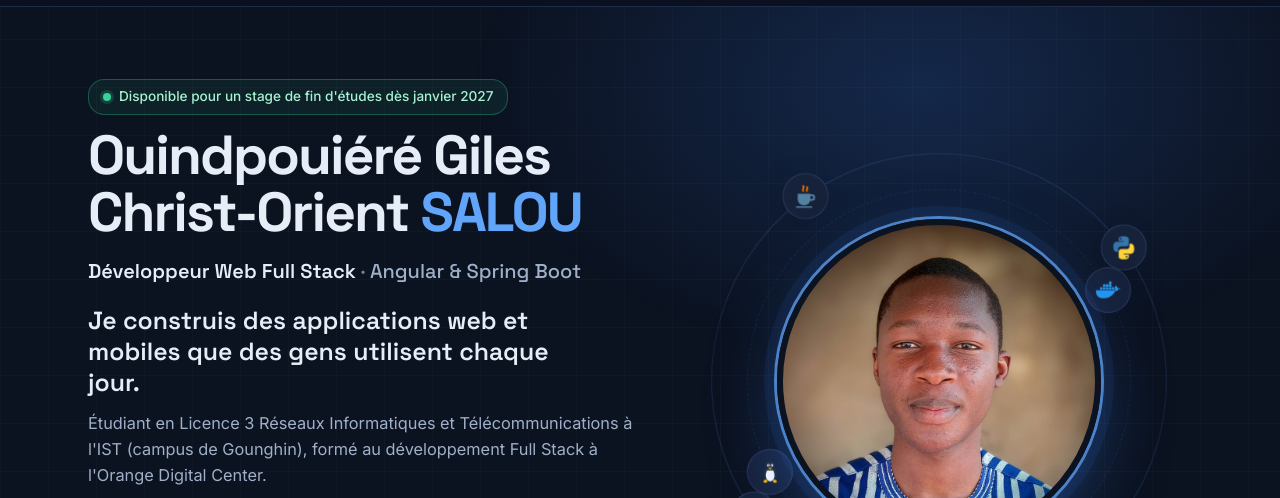
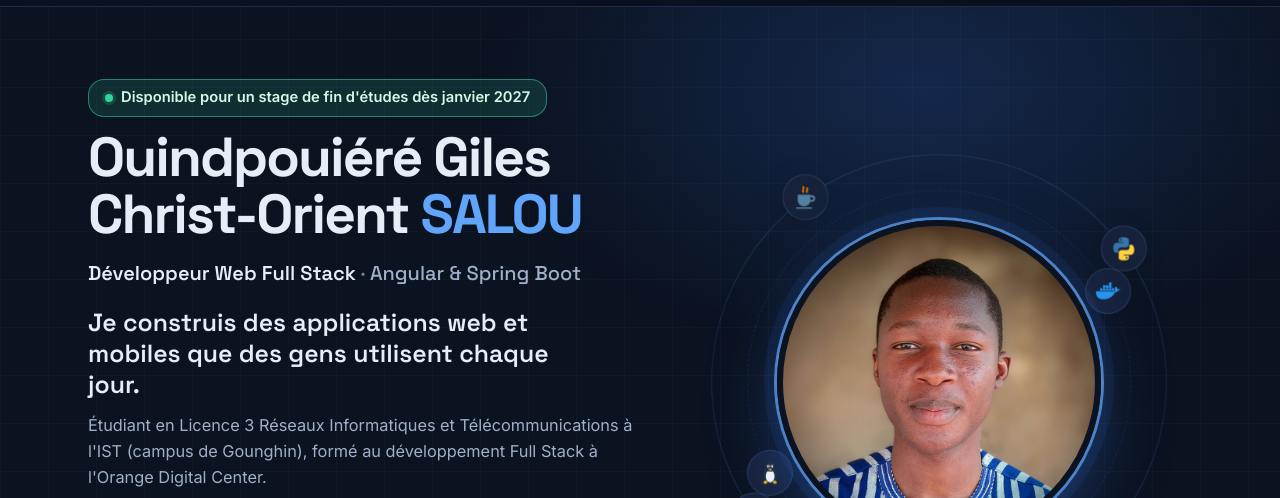
Before and after one commit to sgileschristorient-jpg/portfolio, a plain HTML site: page index.html in a window 1280 px wide. Shown: the part 57-555 px from the top of the page. Drawn offline with Linux system fonts and the light colour scheme.

Commit message:
Accueil : statut de disponibilité plus contrasté et lisible
Co-Authored-By: Claude Opus 5.5 (1M context) <noreply@anthropic.com>

```diff
--- a/style.css
+++ b/style.css
@@ -367,8 +367,8 @@ body.menu-open { overflow: hidden; }
 
 /* Accroche et preuves dans l'accueil */
 .hero-status {
-    padding: 6px 14px; border-radius: 16px; border: 1px solid rgba(52, 211, 153, .3); background: rgba(52, 211, 153, .08);
-    color: #a7f3d0; font-weight: 500;
+    padding: 8px 16px; border-radius: 16px; border: 1px solid rgba(52, 211, 153, .55); background: rgba(52, 211, 153, .14);
+    color: #d1fae5; font-weight: 600; font-size: 0.92rem; line-height: 1.35;
 }
 .hero-hook { margin: 18px auto 0; max-width: 30ch; font-family: var(--font-head); font-size: clamp(1.2rem, 4.4vw, 1.55rem); font-weight: 600; line-height: 1.25; color: var(--text); }
 .hero-lead { margin-top: 12px; }
```
